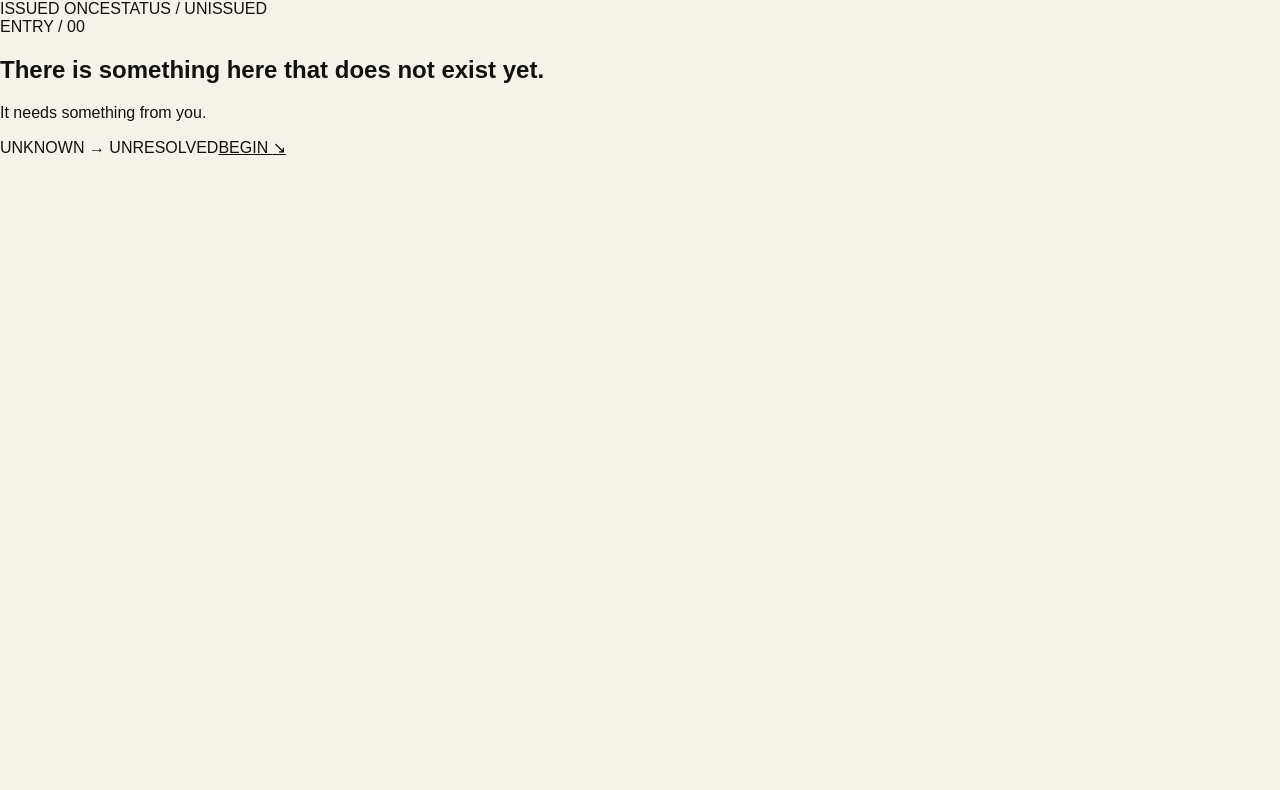
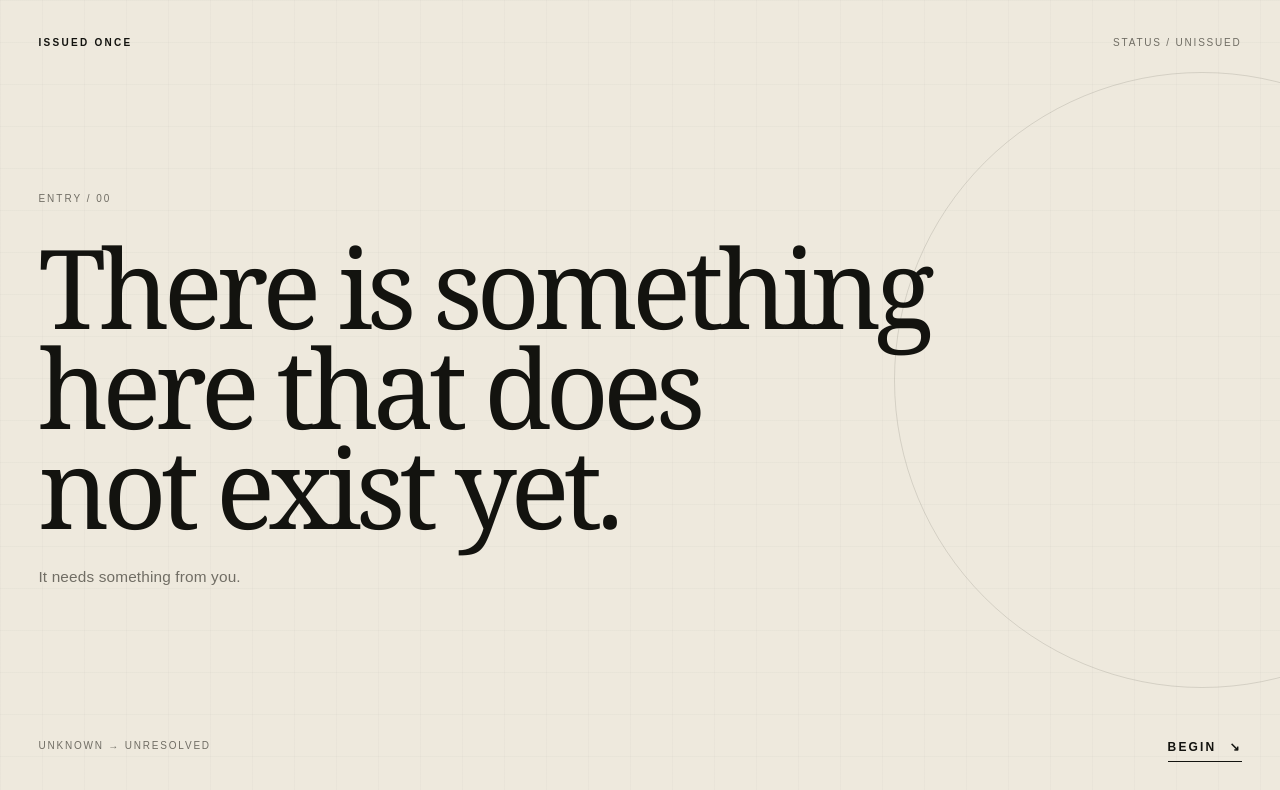
Before and after one commit to itxsam57/issued-once, a Next.js app: page / in a window 1280 px wide. Shown: the top 790 px of the page. Built offline with nearby package versions, Linux system fonts and the light colour scheme.

Commit message:
feat: establish archival mystery visual system

```diff
--- a/src/app/globals.css
+++ b/src/app/globals.css
@@ -1,16 +1,458 @@
+:root {
+  --paper: #eee9dd;
+  --paper-deep: #e4ded0;
+  --ink: #13130f;
+  --muted: #706d64;
+  --hairline: rgba(19, 19, 15, 0.2);
+  --signal: #7a2925;
+  --serif: Georgia, 'Times New Roman', Times, serif;
+  --sans: Arial, Helvetica, sans-serif;
+}
+
 html,
 body {
   margin: 0;
   min-height: 100%;
-  background: #f5f2ea;
-  color: #11110f;
-  font-family: Arial, Helvetica, sans-serif;
+  background: var(--paper);
+  color: var(--ink);
+  font-family: var(--sans);
+}
+
+body {
+  min-height: 100svh;
+  background-image:
+    linear-gradient(rgba(19, 19, 15, 0.025) 1px, transparent 1px),
+    linear-gradient(90deg, rgba(19, 19, 15, 0.018) 1px, transparent 1px);
+  background-size: 42px 42px;
 }
 
 * {
   box-sizing: border-box;
 }
 
+::selection {
+  background: var(--ink);
+  color: var(--paper);
+}
+
 a {
   color: inherit;
 }
+
+button,
+textarea,
+input {
+  font: inherit;
+}
+
+button,
+a {
+  -webkit-tap-highlight-color: transparent;
+}
+
+.sr-only {
+  position: absolute;
+  width: 1px;
+  height: 1px;
+  padding: 0;
+  margin: -1px;
+  overflow: hidden;
+  clip: rect(0, 0, 0, 0);
+  white-space: nowrap;
+  border: 0;
+}
+
+/* Entry --------------------------------------------------------------- */
+.home-shell {
+  min-height: 100svh;
+  display: grid;
+  grid-template-rows: auto 1fr auto;
+  padding: clamp(22px, 3vw, 44px);
+  overflow: hidden;
+  position: relative;
+}
+
+.home-shell::after {
+  content: '';
+  position: absolute;
+  width: min(48vw, 620px);
+  aspect-ratio: 1;
+  right: -18vw;
+  top: 9vh;
+  border: 1px solid var(--hairline);
+  border-radius: 50%;
+  opacity: 0.58;
+  pointer-events: none;
+}
+
+.home-shell__header,
+.home-shell__footer {
+  display: flex;
+  align-items: center;
+  justify-content: space-between;
+  gap: 24px;
+  position: relative;
+  z-index: 1;
+  font-size: 10px;
+  line-height: 1;
+  letter-spacing: 0.18em;
+  text-transform: uppercase;
+}
+
+.home-shell__brand {
+  font-weight: 700;
+  letter-spacing: 0.23em;
+}
+
+.home-shell__status,
+.home-shell__footer > span,
+.home-shell__index {
+  color: var(--muted);
+}
+
+.home-shell__prompt {
+  width: min(980px, 92vw);
+  align-self: center;
+  position: relative;
+  z-index: 1;
+  padding: clamp(72px, 12vh, 154px) 0;
+}
+
+.home-shell__index {
+  display: block;
+  margin-bottom: clamp(24px, 4vh, 54px);
+  font-size: 10px;
+  letter-spacing: 0.2em;
+}
+
+.home-shell__prompt h1 {
+  max-width: 900px;
+  margin: 0;
+  font-family: var(--serif);
+  font-size: clamp(54px, 8.6vw, 136px);
+  font-weight: 400;
+  line-height: 0.91;
+  letter-spacing: -0.055em;
+  text-wrap: balance;
+}
+
+.home-shell__prompt p {
+  margin: clamp(28px, 4vh, 48px) 0 0;
+  color: var(--muted);
+  font-size: clamp(13px, 1.2vw, 16px);
+  letter-spacing: 0.01em;
+}
+
+.entry-link {
+  display: inline-flex;
+  align-items: center;
+  gap: 13px;
+  text-decoration: none;
+  border-bottom: 1px solid var(--ink);
+  padding: 10px 0 8px;
+  font-size: 12px;
+  font-weight: 700;
+  letter-spacing: 0.18em;
+  transition: gap 180ms ease, color 180ms ease, border-color 180ms ease;
+}
+
+.entry-link:hover,
+.entry-link:focus-visible {
+  gap: 22px;
+  color: var(--signal);
+  border-color: var(--signal);
+  outline: none;
+}
+
+/* Interview ----------------------------------------------------------- */
+.interview-flow,
+.visual-preview {
+  min-height: 100svh;
+}
+
+.interview-flow {
+  display: grid;
+}
+
+.interview-question,
+.interview-complete {
+  width: 100%;
+  min-height: 100svh;
+  display: grid;
+  align-content: center;
+  grid-template-columns: minmax(0, 1fr);
+  padding: clamp(28px, 5vw, 76px);
+  position: relative;
+  overflow: hidden;
+}
+
+.interview-question::before,
+.interview-complete::before {
+  content: '';
+  position: absolute;
+  left: clamp(28px, 5vw, 76px);
+  right: clamp(28px, 5vw, 76px);
+  top: clamp(28px, 5vw, 76px);
+  height: 1px;
+  background: var(--hairline);
+}
+
+.interview-question__meta {
+  position: absolute;
+  top: clamp(43px, 6vw, 92px);
+  right: clamp(28px, 5vw, 76px);
+  color: var(--muted);
+  font-size: 10px;
+  letter-spacing: 0.2em;
+}
+
+.interview-question__meta::before {
+  content: 'TRACE ';
+  color: var(--signal);
+}
+
+.interview-question h1,
+.interview-complete h1 {
+  width: min(1050px, 92%);
+  margin: 0 0 clamp(48px, 8vh, 96px);
+  font-family: var(--serif);
+  font-size: clamp(44px, 6.7vw, 104px);
+  font-weight: 400;
+  line-height: 0.96;
+  letter-spacing: -0.047em;
+  text-wrap: balance;
+}
+
+.interview-question__answer {
+  display: block;
+  width: min(820px, 100%);
+}
+
+.interview-question textarea {
+  display: block;
+  width: 100%;
+  min-height: 90px;
+  padding: 8px 0 14px;
+  resize: none;
+  border: 0;
+  border-bottom: 1px solid var(--ink);
+  border-radius: 0;
+  outline: none;
+  background: transparent;
+  color: var(--ink);
+  font-family: var(--serif);
+  font-size: clamp(24px, 3vw, 42px);
+  line-height: 1.15;
+  caret-color: var(--signal);
+  transition: border-color 160ms ease;
+}
+
+.interview-question textarea:focus {
+  border-color: var(--signal);
+}
+
+.interview-question textarea:focus-visible {
+  outline: 1px solid transparent;
+}
+
+.interview-question__choices {
+  width: min(820px, 100%);
+  display: grid;
+  grid-template-columns: repeat(2, minmax(0, 1fr));
+  padding: 0;
+  margin: 0;
+  border: 0;
+  border-top: 1px solid var(--hairline);
+}
+
+.interview-question__choice {
+  min-height: 76px;
+  display: flex;
+  align-items: center;
+  gap: 18px;
+  padding: 20px 4px;
+  border-bottom: 1px solid var(--hairline);
+  cursor: pointer;
+  font-family: var(--serif);
+  font-size: clamp(19px, 2vw, 28px);
+}
+
+.interview-question__choice:nth-child(odd) {
+  padding-right: 28px;
+}
+
+.interview-question__choice:nth-child(even) {
+  padding-left: 28px;
+  border-left: 1px solid var(--hairline);
+}
+
+.interview-question__choice input {
+  appearance: none;
+  width: 13px;
+  height: 13px;
+  flex: 0 0 13px;
+  border: 1px solid var(--ink);
+  border-radius: 50%;
+  background: transparent;
+  outline: none;
+}
+
+.interview-question__choice input:checked {
+  background: var(--signal);
+  border-color: var(--signal);
+  box-shadow: inset 0 0 0 3px var(--paper);
+}
+
+.interview-question__choice:has(input:focus-visible) {
+  color: var(--signal);
+}
+
+.interview-question button {
+  justify-self: start;
+  margin-top: clamp(44px, 7vh, 82px);
+  padding: 12px 0 10px;
+  border: 0;
+  border-bottom: 1px solid currentColor;
+  background: transparent;
+  color: var(--ink);
+  cursor: pointer;
+  font-size: 11px;
+  font-weight: 700;
+  letter-spacing: 0.2em;
+  transition: color 160ms ease, letter-spacing 160ms ease;
+}
+
+.interview-question button:hover:not(:disabled),
+.interview-question button:focus-visible:not(:disabled) {
+  color: var(--signal);
+  letter-spacing: 0.25em;
+  outline: none;
+}
+
+.interview-question button:disabled {
+  color: var(--muted);
+  cursor: default;
+  opacity: 0.48;
+}
+
+.interview-complete {
+  align-content: center;
+}
+
+.interview-complete__signal {
+  margin: 0 0 22px;
+  color: var(--signal);
+  font-size: 10px;
+  font-weight: 700;
+  letter-spacing: 0.22em;
+}
+
+.interview-complete h1 {
+  margin-bottom: 26px;
+}
+
+.interview-complete > p:last-child {
+  margin: 0;
+  color: var(--muted);
+  font-family: var(--serif);
+  font-size: clamp(20px, 2vw, 30px);
+}
+
+/* QA harness ---------------------------------------------------------- */
+.visual-preview__marker {
+  position: fixed;
+  z-index: 20;
+  left: 50%;
+  bottom: 12px;
+  transform: translateX(-50%);
+  padding: 6px 9px;
+  background: var(--ink);
+  color: var(--paper);
+  font-size: 8px;
+  font-weight: 700;
+  letter-spacing: 0.16em;
+  pointer-events: none;
+}
+
+@media (max-width: 720px) {
+  .home-shell {
+    padding: 20px;
+  }
+
+  .home-shell__header,
+  .home-shell__footer {
+    font-size: 8px;
+  }
+
+  .home-shell__status,
+  .home-shell__footer > span {
+    max-width: 42vw;
+    line-height: 1.5;
+    text-align: right;
+  }
+
+  .home-shell__prompt {
+    width: 100%;
+  }
+
+  .home-shell__prompt h1 {
+    font-size: clamp(50px, 15vw, 78px);
+    line-height: 0.94;
+  }
+
+  .interview-question,
+  .interview-complete {
+    padding: 24px 20px 36px;
+    align-content: center;
+  }
+
+  .interview-question::before,
+  .interview-complete::before {
+    left: 20px;
+    right: 20px;
+    top: 24px;
+  }
+
+  .interview-question__meta {
+    top: 38px;
+    right: 20px;
+  }
+
+  .interview-question h1,
+  .interview-complete h1 {
+    width: 100%;
+    margin-bottom: 48px;
+    font-size: clamp(40px, 12vw, 62px);
+  }
+
+  .interview-question textarea {
+    font-size: 26px;
+  }
+
+  .interview-question__choices {
+    grid-template-columns: 1fr;
+  }
+
+  .interview-question__choice,
+  .interview-question__choice:nth-child(odd),
+  .interview-question__choice:nth-child(even) {
+    min-height: 64px;
+    padding: 16px 2px;
+    border-left: 0;
+  }
+
+  .interview-question button {
+    margin-top: 42px;
+  }
+}
+
+@media (prefers-reduced-motion: reduce) {
+  *,
+  *::before,
+  *::after {
+    scroll-behavior: auto !important;
+    transition-duration: 0.001ms !important;
+    animation-duration: 0.001ms !important;
+    animation-iteration-count: 1 !important;
+  }
+}
```
